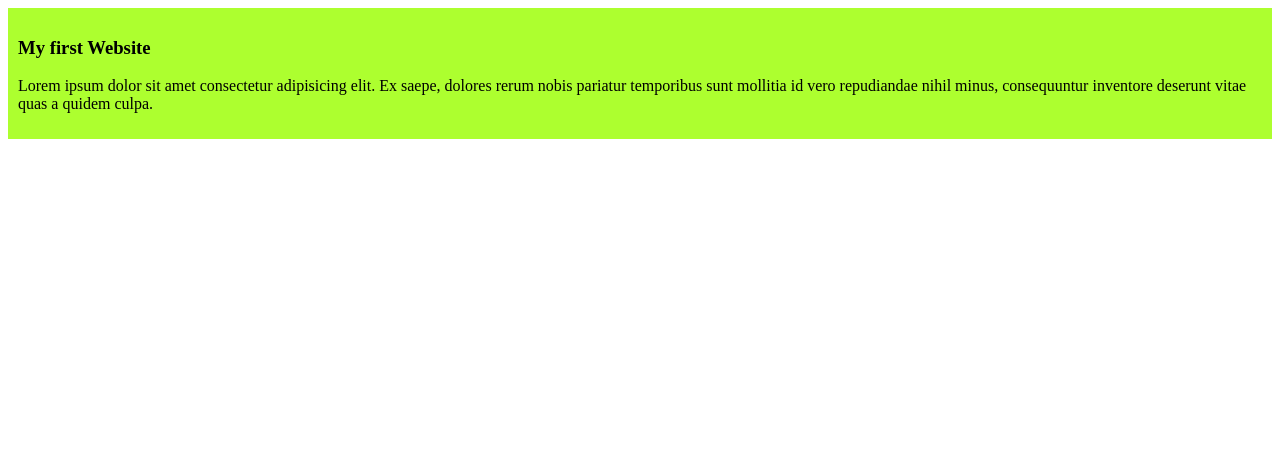
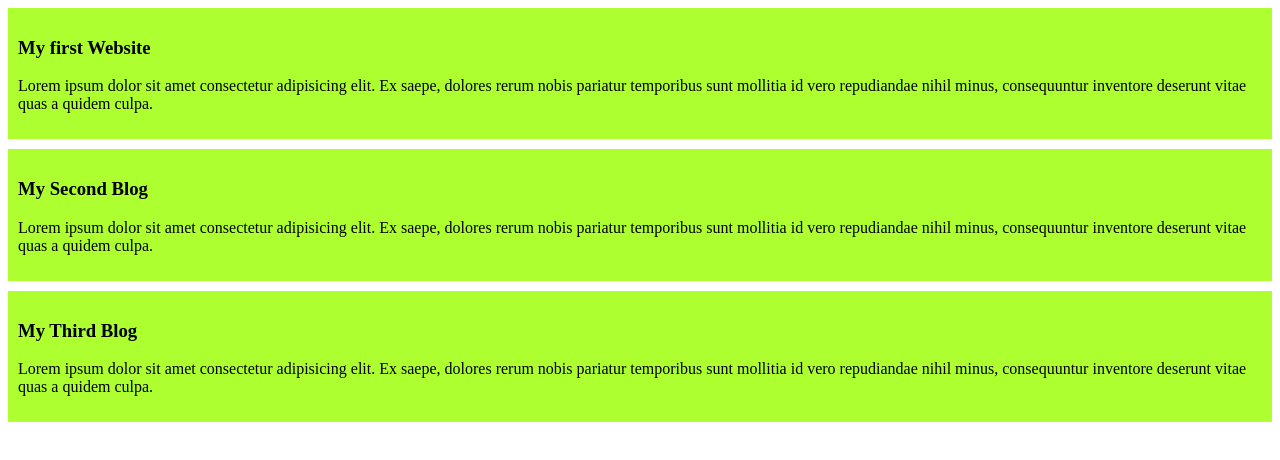
Before and after one commit to shahadatHossen-farok/my-simple-website, a plain HTML site: page index.html in a window 1280 px wide. Drawn offline with Linux system fonts and the light colour scheme.

Commit message:
added the second blog and third blog

```diff
--- a/index.html
+++ b/index.html
@@ -11,6 +11,14 @@
         <h3>My first Website</h3>
         <p>Lorem ipsum dolor sit amet consectetur adipisicing elit. Ex saepe, dolores rerum nobis pariatur temporibus sunt mollitia id vero repudiandae nihil minus, consequuntur inventore deserunt vitae quas a quidem culpa.</p>
     </div>
+    <div>
+        <h3>My Second Blog</h3>
+        <p>Lorem ipsum dolor sit amet consectetur adipisicing elit. Ex saepe, dolores rerum nobis pariatur temporibus sunt mollitia id vero repudiandae nihil minus, consequuntur inventore deserunt vitae quas a quidem culpa.</p>
+    </div>
+    <div>
+        <h3>My Third Blog</h3>
+        <p>Lorem ipsum dolor sit amet consectetur adipisicing elit. Ex saepe, dolores rerum nobis pariatur temporibus sunt mollitia id vero repudiandae nihil minus, consequuntur inventore deserunt vitae quas a quidem culpa.</p>
+    </div>
 
 </body>
 </html>
--- a/styles/blog.css
+++ b/styles/blog.css
@@ -1,4 +1,5 @@
 div{
     background-color: greenyellow;
     padding: 10px;
+    margin-bottom: 10px;
 }
```
